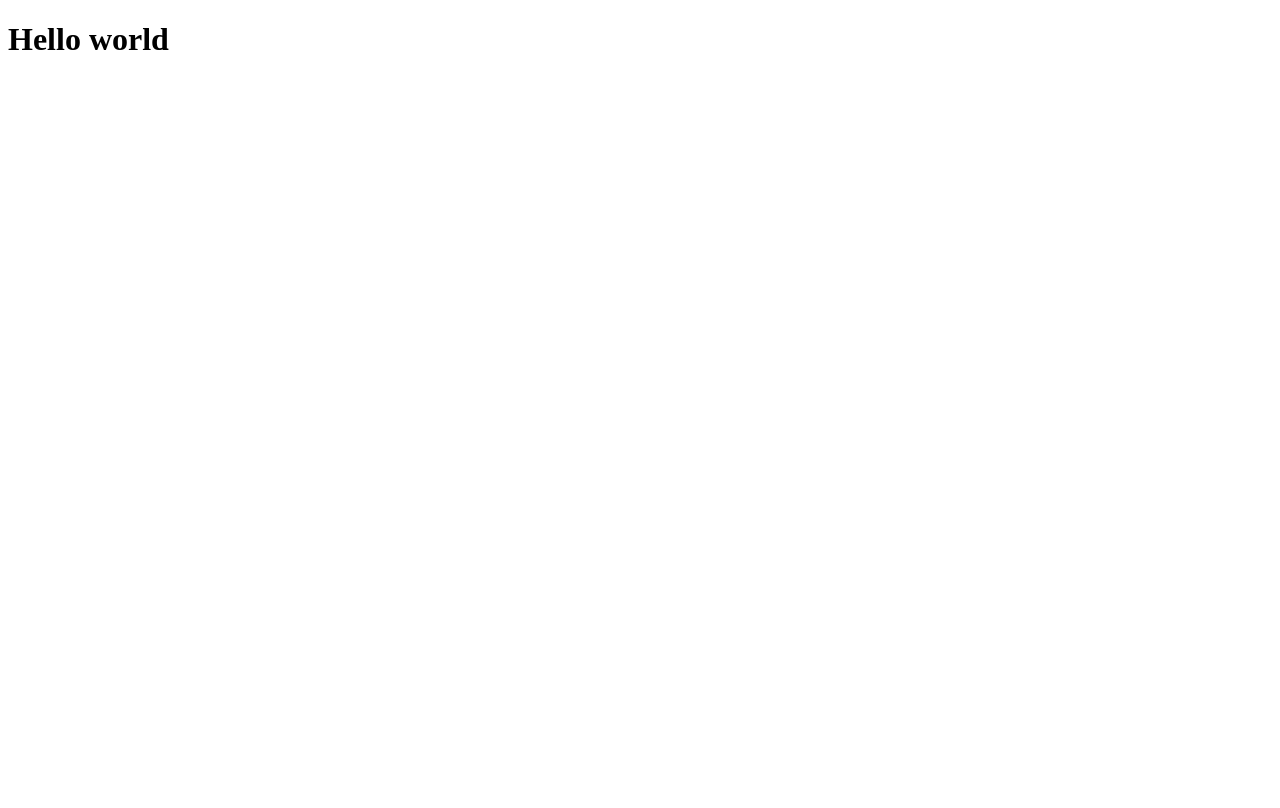
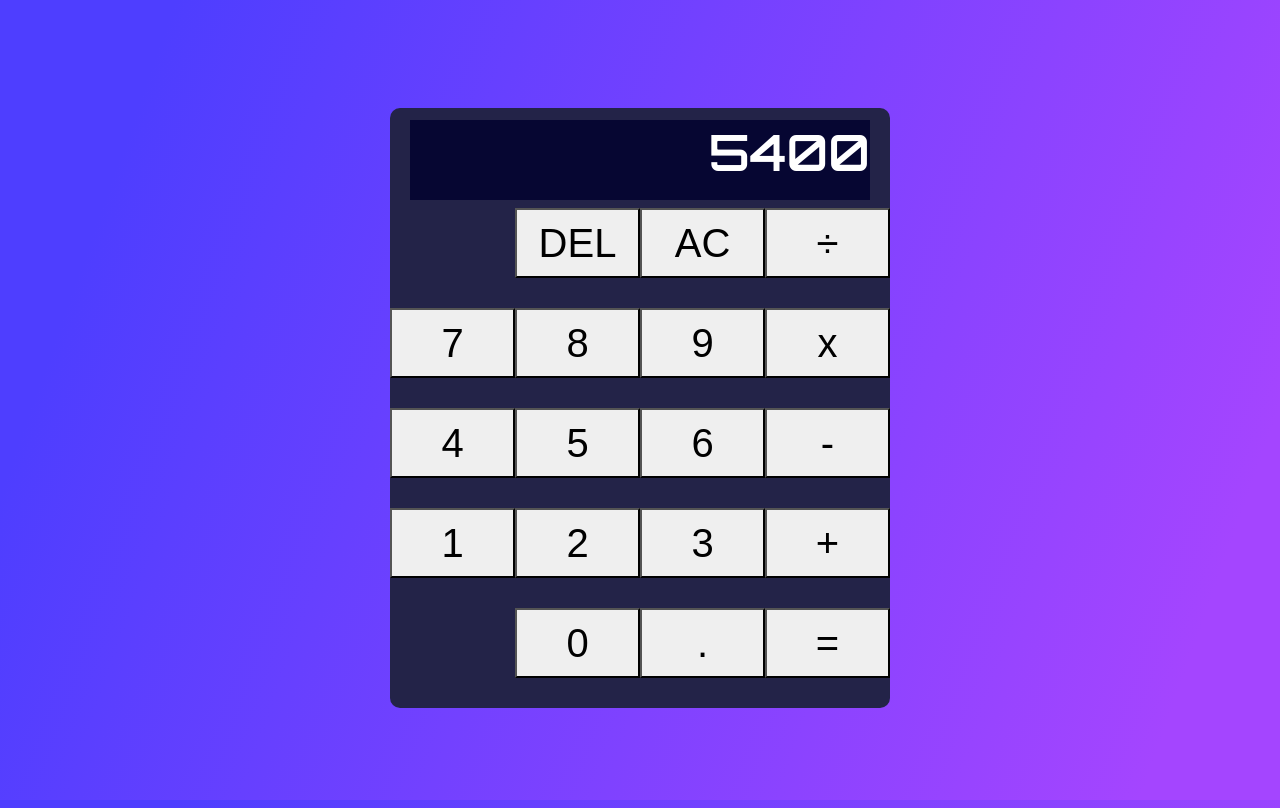
Before and after one commit to SanderOlinJ/vue-calculator, a Vue app: page / in a window 1280 px wide. Built offline with nearby package versions, Linux system fonts and the light colour scheme.

Commit message:
Made the rough design of button layout.

```diff
--- a/package.json
+++ b/package.json
@@ -32,7 +32,9 @@
     "parserOptions": {
       "parser": "@babel/eslint-parser"
     },
-    "rules": {}
+    "rules": {
+      "vue/multi-word-component-names": 0
+    }
   },
   "browserslist": [
     "> 1%",
--- a/public/index.html
+++ b/public/index.html
@@ -5,13 +5,9 @@
     <meta http-equiv="X-UA-Compatible" content="IE=edge">
     <meta name="viewport" content="width=device-width,initial-scale=1.0">
     <link rel="icon" href="<%= BASE_URL %>favicon.ico">
-    <title><%= htmlWebpackPlugin.options.title %></title>
+    <title>Vue Calculator</title>
   </head>
   <body>
-    <noscript>
-      <strong>We're sorry but <%= htmlWebpackPlugin.options.title %> doesn't work properly without JavaScript enabled. Please enable it to continue.</strong>
-    </noscript>
     <div id="app"></div>
-    <!-- built files will be auto injected -->
   </body>
 </html>
--- a/src/App.vue
+++ b/src/App.vue
@@ -1,72 +1,24 @@
-<script setup>
-</script>
-
 <template>
-  <div class="container">
-    <h1>Hello world</h1>
+  <div id="app">
+    <Calculator />
   </div>
 </template>
 
-<style scoped>
-header {
-  line-height: 1.5;
-  max-height: 100vh;
+<script setup>
+  import Calculator from "./components/Calculator.vue";
+</script>
+
+<style>
+html{
+    box-sizing: border-box;
+    height: 100vh;
 }
 
-.logo {
-  display: block;
-  margin: 0 auto 2rem;
-}
-
-nav {
-  width: 100%;
-  font-size: 12px;
-  text-align: center;
-  margin-top: 2rem;
-}
-
-nav a.router-link-exact-active {
-  color: var(--color-text);
-}
-
-nav a.router-link-exact-active:hover {
-  background-color: transparent;
-}
-
-nav a {
-  display: inline-block;
-  padding: 0 1rem;
-  border-left: 1px solid var(--color-border);
-}
-
-nav a:first-of-type {
-  border: 0;
-}
-
-@media (min-width: 1024px) {
-  header {
-    display: flex;
-    place-items: center;
-    padding-right: calc(var(--section-gap) / 2);
-  }
-
-  .logo {
-    margin: 0 2rem 0 0;
-  }
-
-  header .wrapper {
-    display: flex;
-    place-items: flex-start;
-    flex-wrap: wrap;
-  }
-
-  nav {
-    text-align: left;
-    margin-left: -1rem;
-    font-size: 1rem;
-
-    padding: 1rem 0;
-    margin-top: 1rem;
-  }
+body{
+    align-items: center;
+    background: linear-gradient(109.6deg, rgb(78, 62, 255) 11.2%, rgb(164, 69, 255) 91.1%);
+    display: grid;
+    height: inherit;
+    justify-content: center;
 }
 </style>
--- a/src/components/Calculator.vue
+++ b/src/components/Calculator.vue
@@ -1,8 +1,112 @@
 <template>
+    <div id="grid-container">
+        <div class="calculator-row">
+            <div id="calculator-output-div">
+                <div id="calculator-output">
+                    5400
+                </div>
+            </div>
+        </div>
+        <div class="calculator-row">
+            <button class="calculator-button" v-for="n in calculatorFirstRow" :key="n">
+                {{ n }}
+            </button>
+        </div>
 
+        <div class="calculator-row">
+            <button class="calculator-button" v-for="n in calculatorSecondRow" :key="n">
+                {{ n }}
+            </button>
+        </div>
+
+        <div class="calculator-row">
+            <button class="calculator-button" v-for="n in calculatorThirdRow" :key="n">
+                {{ n }}
+            </button>
+        </div>
+
+        <div class="calculator-row">
+            <button class="calculator-button" v-for="n in calculatorFourthRow" :key="n">
+                {{ n }}
+            </button>
+        </div>
+
+        <div class="calculator-row">
+            <button class="calculator-button" v-for="n in calculatorFifthRow" :key="n">
+                {{ n }}
+            </button>
+        </div>
+    </div>
 </template>
 
-<script></script>
+<script>
+    export default{
+        name: "Calculator",
+
+        data() {
+            return {
+                calculatorFirstRow: ["DEL", "AC", "÷"],
+                calculatorSecondRow: ["7", "8", "9", "x"],
+                calculatorThirdRow: ["4", "5", "6", "-"],
+                calculatorFourthRow: ["1", "2", "3", "+"],
+                calculatorFifthRow: ["0", ".", "="]
+            }
+        }
+    }
+</script>
 
 
-<style></style>
+
+<style>
+@import url('https://fonts.googleapis.com/css2?family=Orbitron:wght@600&display=swap');
+#grid-container{
+    padding: 0;
+    margin: 0;
+    display: grid;
+    color: white;
+    height: 600px;
+    width: 500px;
+    grid-template-columns: repeat(auto, 1fr);
+    grid-template-rows:  repeat(auto, 1fr);
+    background-color: rgb(35, 35, 72);
+    border: 10 px solid gray;
+    border-radius: 10px;
+}
+
+.calculator-row{
+    padding: 0;
+    margin: 0;
+    width: 500px;
+    min-height: 100px;
+    text-align: right;
+}
+
+.calculator-button{
+    padding: 0;
+    margin: 0;
+    min-width: 125px;
+    height: 70px;
+    font-size: 40px;
+    border-radius: 0;
+}
+
+#calculator-output{
+    padding: 0;
+    margin: 0;
+    text-align: right;
+    justify-items: center;
+    font-size: 50px;
+    font-family: 'Orbitron', sans-serif;
+
+}
+
+#calculator-output-div{
+    width: 460px;
+    height: 80px;
+    margin-left: 20px;
+    margin-top: 12px;
+    background-color: rgb(6, 6, 50);
+}
+
+
+</style>
```
